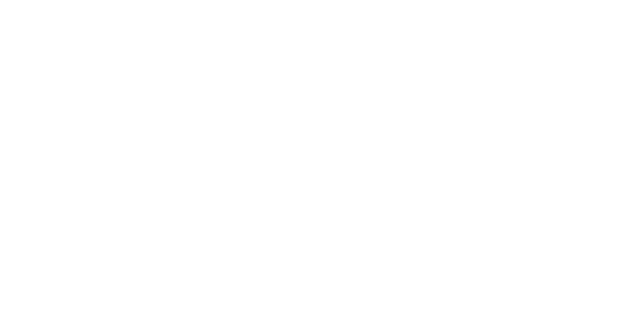
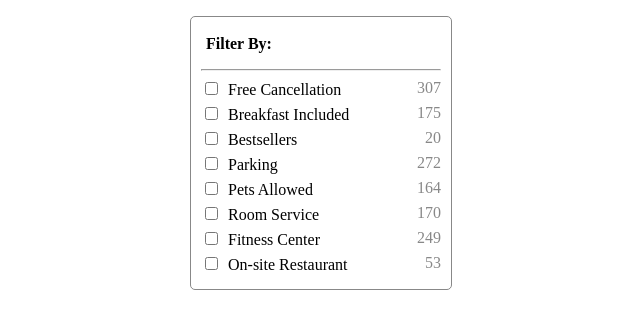
Before and after one commit to krzwier/hotel-search, a React (Create React App) app: page / in a window 1280 px wide. Shown: the top 328 px of the page, without its empty margins (5-645 px from the left). Built offline with nearby package versions, Linux system fonts and the light colour scheme.

Commit message:
Creates data.js and passes array to FiltersList

```diff
--- a/src/App.js
+++ b/src/App.js
@@ -1,11 +1,12 @@
 import React from "react";
 import FiltersList from "./Filters/index";
+import filterData from "./data.js";
 //TODO: import the data model for your list of filters
 
 const App = () => (
   <div className="App">
     {/* TODO: pass your data model as a prop to your FiltersList component */}
-    <FiltersList />
+    <FiltersList filters={filterData}/>
   </div>
 );
 
--- a/src/data.js
+++ b/src/data.js
@@ -1 +1,44 @@
-//TODO: add and export the data model for your list of filters
+const filterData = [
+    {
+        id: 21,
+        name: "Free Cancellation",
+        matchCount: 307
+    },
+    {
+        id: 22,
+        name: "Breakfast Included",
+        matchCount: 175
+    },
+    {
+        id: 23,
+        name: "Bestsellers",
+        matchCount: 20
+    },
+    {
+        id: 41,
+        name: "Parking",
+        matchCount: 272
+    },
+    {
+        id: 42,
+        name: "Pets Allowed",
+        matchCount: 164
+    },
+    {
+        id: 43,
+        name: "Room Service",
+        matchCount: 170
+    },
+    {
+        id: 44,
+        name: "Fitness Center",
+        matchCount: 249
+    },
+    {
+        id: 45,
+        name: "On-site Restaurant",
+        matchCount: 53
+    }
+];
+
+export default filterData;
```
Also changed, not shown: package.json (+5 -5 lines), 1 other file (tests, documents, lock files or other folders).
